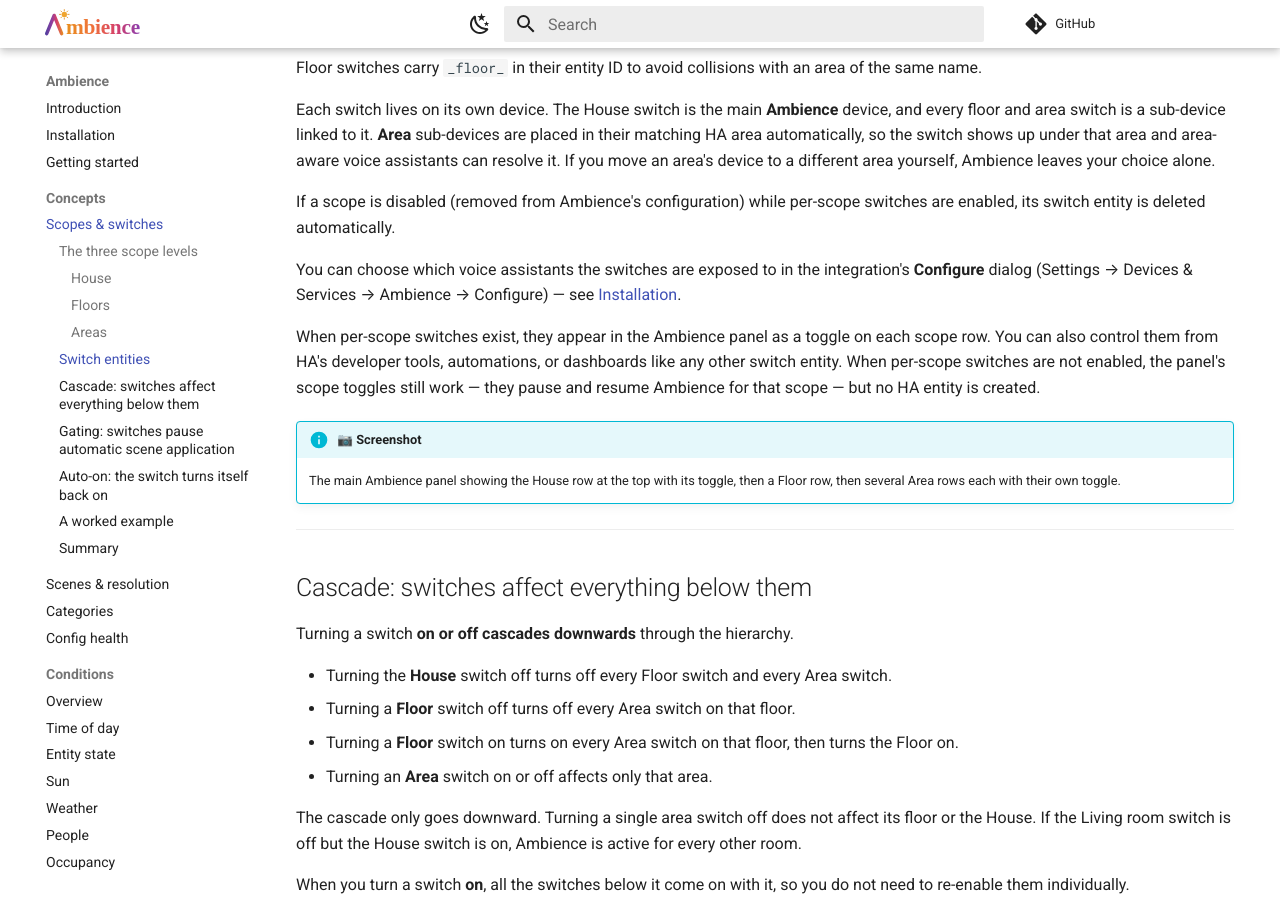
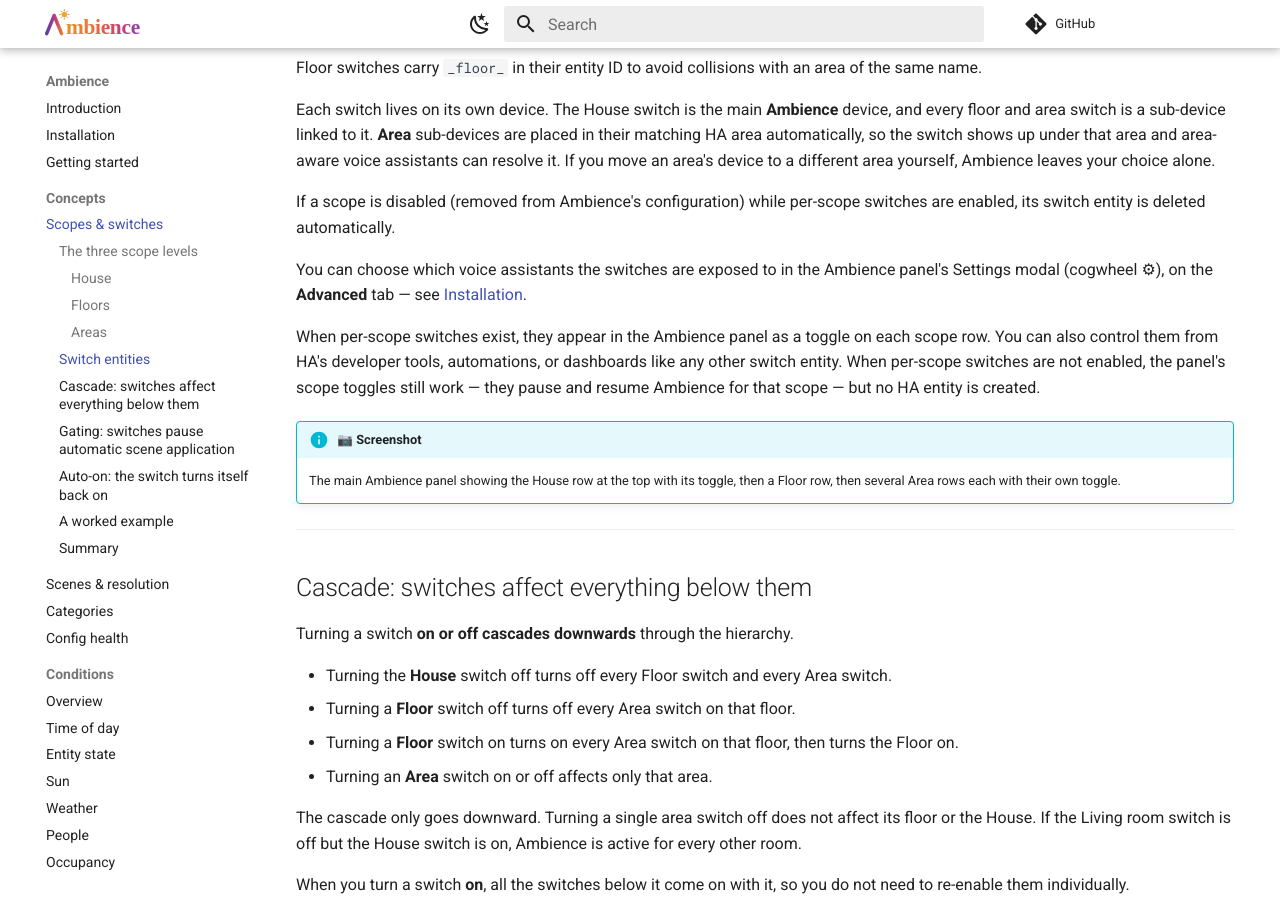
Before and after one commit to clintongormley/ambience, an MkDocs documentation site: the page built from docs/concepts/scopes-and-switches.md, in a window 1280 px wide and 900 px high, scrolled down 1207 px. Built offline with MkDocs 1.6.1 and Material for MkDocs 9.7.7, drawn with Linux system fonts in a browser that asks for light colours; comment, search, counter and statistics services are not loaded.

Commit message:
docs: point voice-exposure config at the Advanced page

```diff
--- a/docs/concepts/scopes-and-switches.md
+++ b/docs/concepts/scopes-and-switches.md
@@ -40,7 +40,7 @@ Each switch lives on its own device. The House switch is the main **Ambience** d
 
 If a scope is disabled (removed from Ambience's configuration) while per-scope switches are enabled, its switch entity is deleted automatically.
 
-You can choose which voice assistants the switches are exposed to in the integration's **Configure** dialog (Settings → Devices & Services → Ambience → Configure) — see [Installation](../installation.md#voice-assistants).
+You can choose which voice assistants the switches are exposed to in the Ambience panel's Settings modal (cogwheel ⚙), on the **Advanced** tab — see [Installation](../installation.md#voice-assistants).
 
 When per-scope switches exist, they appear in the Ambience panel as a toggle on each scope row. You can also control them from HA's developer tools, automations, or dashboards like any other switch entity. When per-scope switches are not enabled, the panel's scope toggles still work — they pause and resume Ambience for that scope — but no HA entity is created.
 
```
